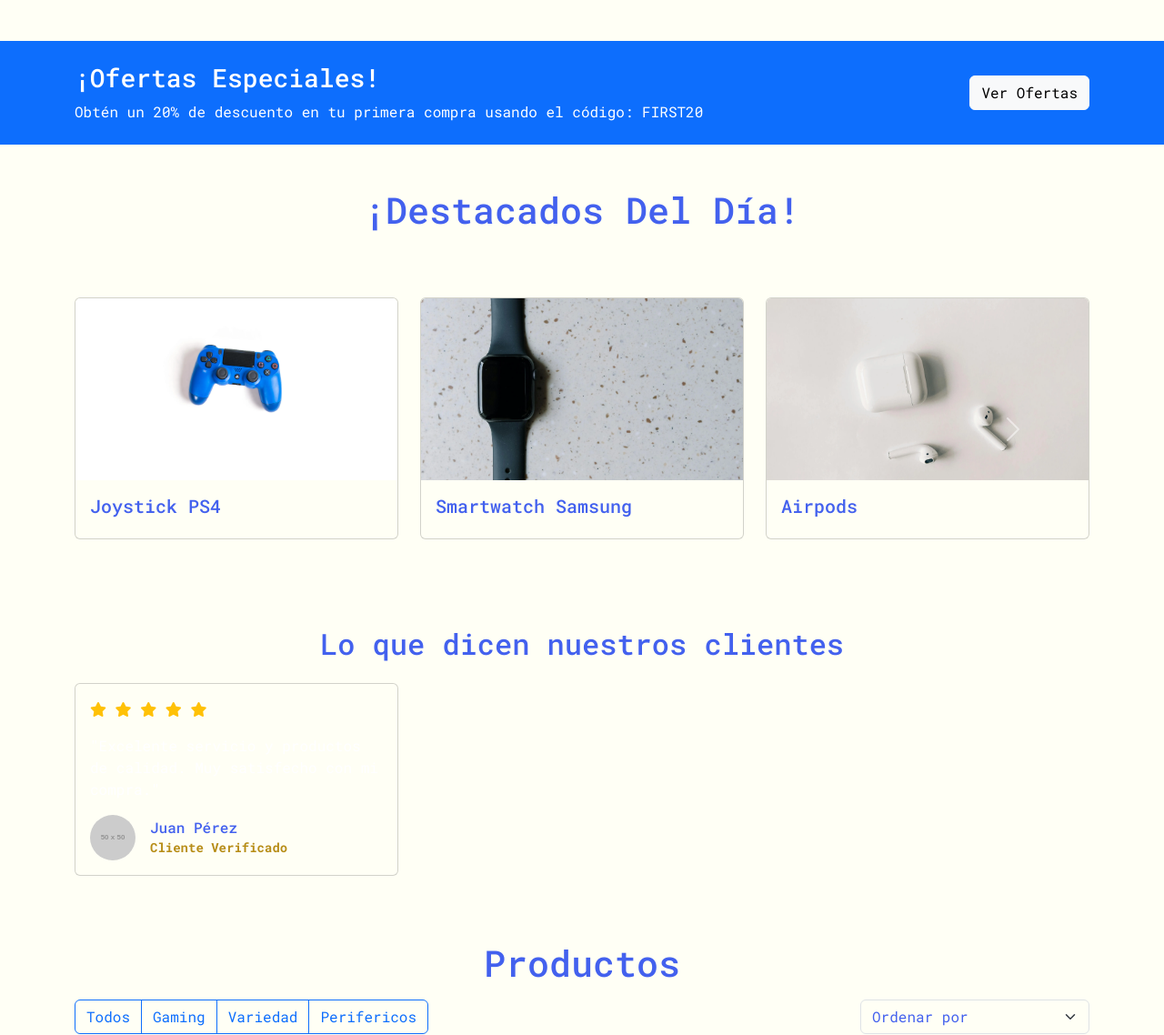
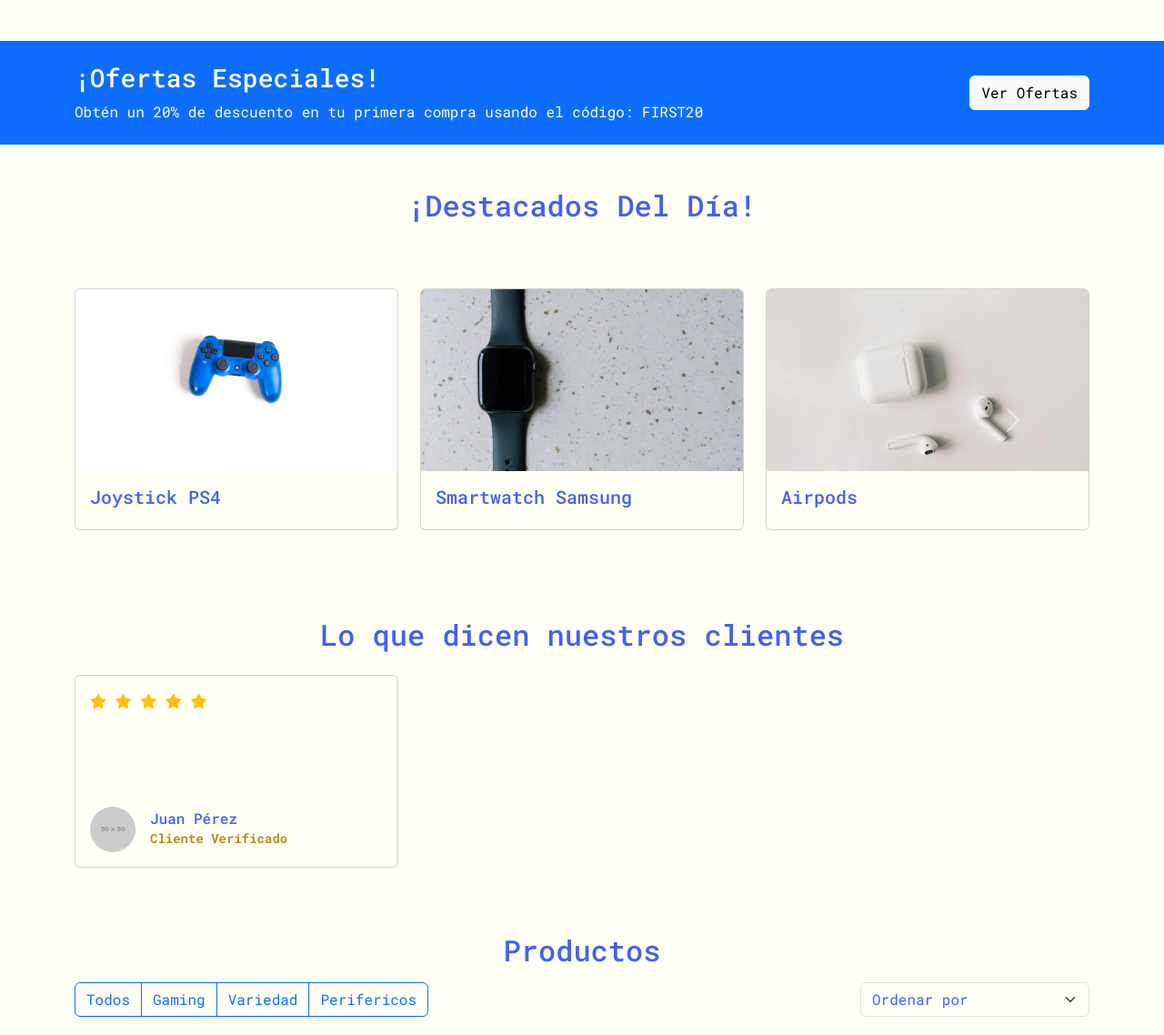
Before and after one commit to GonzaloContrerasdev/Proyecto-Final-E-COMMERCE-potrero-digital, a website with bundled scripts: page Index.html in a window 1280 px wide. Shown: the part 1437-2575 px from the top of the page at 91% size. Built offline with nearby package versions, Linux system fonts and the light colour scheme; placeholder pictures from the web are drawn by us; a script that the page names is missing; a web font is replaced by a local one.

Commit message:
todos los h1 cambiados a h2

```diff
--- a/Index.html
+++ b/Index.html
@@ -346,7 +346,7 @@
     </section>
     <!-- Sección de los destacados del día -->
     <section>
-      <h1 class="d-flex justify-content-center my-5">¡Destacados Del Día!</h1>
+      <h2 class="d-flex justify-content-center my-5">¡Destacados Del Día!</h2>
       <div class="container py-4">
         <div
           id="productCarousel"
@@ -537,9 +537,9 @@
     </section>
     <!-- PRODUCTOS -->
     <main>
-      <h1 id="scrollspyHeading1" class="d-flex justify-content-center mb-3">
+      <h2 id="scrollspyHeading1" class="d-flex justify-content-center mb-3">
         Productos
-      </h1>
+      </h2>
 
       <div class="container mb-4">
         <div class="row">
```
